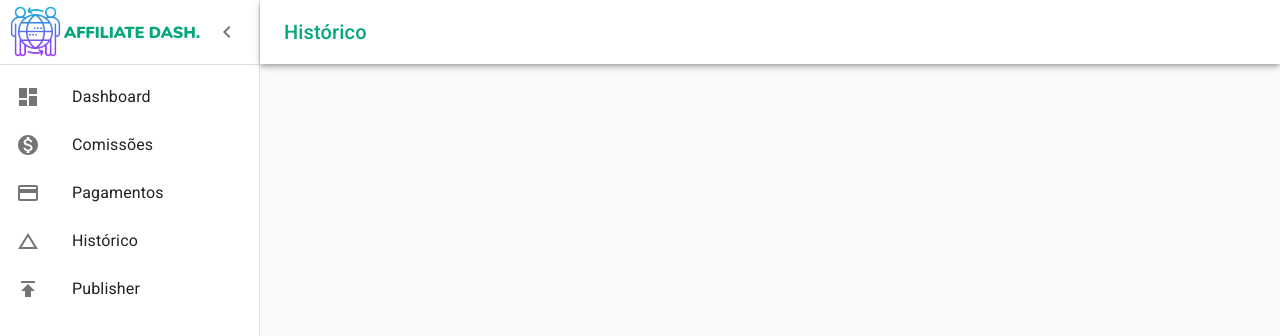
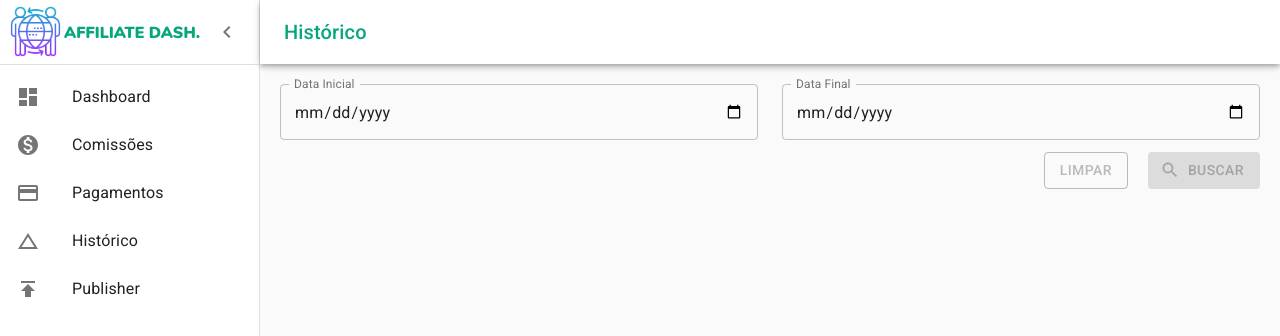
Before and after one commit to geraldobl58/react-dashboard-affiliate, a React (Create React App) app: page /historico in a window 1280 px wide. Shown: the top 336 px of the page. Built offline with nearby package versions, Linux system fonts and the light colour scheme.

Commit message:
:sparkles: Creating history page

```diff
--- a/src/pages/Historic/index.jsx
+++ b/src/pages/Historic/index.jsx
@@ -1,11 +1,187 @@
-import React from 'react';
+import React, { useState } from 'react';
+import { Link } from 'react-router-dom';
+
+import {
+  Grid,
+  TextField,
+  Button,
+  Paper,
+  Table,
+  TableBody,
+  TableCell,
+  TableContainer,
+  TableHead,
+  TableRow,
+  Typography,
+} from '@material-ui/core';
+
+import SearchIcon from '@material-ui/icons/Search';
+
+import { useMessages } from '../../hooks/Messages';
+import { useLoading } from '../../hooks/Loading';
 
 import Appshell from '../../components/Appshell';
 
-const Historic = () => (
-  <>
-    <Appshell>Histórico</Appshell>
-  </>
-);
+import {
+  ContainerWrapper,
+  ContainerMain,
+  ContainerSeparator,
+  DividerSeparator,
+} from '../../components/Container';
+
+import api from '../../services/api';
+
+import { ContainerButton } from './styles';
+
+const Historic = () => {
+  const { setMessageAttrs } = useMessages();
+  const { setIsLoading } = useLoading();
+
+  const [searchHistorics, setSearchHistorics] = useState([]);
+
+  const [startDate, setStartDate] = useState('');
+  const [endDate, setEndDate] = useState('');
+
+  const resetForm = () => {
+    setStartDate('');
+    setEndDate('');
+  };
+
+  const search = async () => {
+    try {
+      setIsLoading(true);
+      const response = await api.get(`/encerrados/`, {
+        params: {
+          dataInicial: startDate,
+          dataFinal: endDate,
+        },
+      });
+
+      if (response.data.length === 0) {
+        setMessageAttrs({
+          show: true,
+          severity: 'error',
+          text: 'Whoops: Nenhum resultado encontrado com seu filtro!',
+        });
+      }
+
+      setSearchHistorics(response.data);
+      setIsLoading(false);
+    } catch (err) {
+      setMessageAttrs({
+        show: true,
+        severity: 'error',
+        text: `${err}` || 'Whoops: Houve erro no servidor!',
+      });
+    }
+  };
+
+  return (
+    <ContainerWrapper>
+      <Appshell>Histórico</Appshell>
+      <ContainerMain>
+        <ContainerSeparator />
+        <Grid container spacing={3}>
+          <Grid item xs={6}>
+            <TextField
+              id="date"
+              label="Data Inicial"
+              type="date"
+              InputLabelProps={{
+                shrink: true,
+              }}
+              value={startDate}
+              onChange={(e) => setStartDate(e.target.value)}
+            />
+          </Grid>
+          <Grid item xs={6}>
+            <TextField
+              id="date"
+              label="Data Final"
+              type="date"
+              InputLabelProps={{
+                shrink: true,
+              }}
+              value={endDate}
+              onChange={(e) => setEndDate(e.target.value)}
+            />
+          </Grid>
+        </Grid>
+        <Grid container spacing={3}>
+          <Grid item xs={12}>
+            <ContainerButton>
+              <Button
+                variant="outlined"
+                color="secondary"
+                style={{ marginRight: '20px' }}
+                onClick={resetForm}
+                disabled={!startDate || !endDate}
+              >
+                Limpar
+              </Button>
+              <Button
+                variant="contained"
+                color="primary"
+                startIcon={<SearchIcon />}
+                onClick={search}
+                disabled={!startDate || !endDate}
+              >
+                Buscar
+              </Button>
+            </ContainerButton>
+          </Grid>
+        </Grid>
+        <ContainerSeparator />
+        {searchHistorics.length > 0 && (
+          <>
+            <Typography>{`${searchHistorics.length} ${
+              searchHistorics.length === 1
+                ? 'comissão encontrada'
+                : 'comissões encontradas'
+            } `}</Typography>
+
+            <DividerSeparator />
+            <TableContainer component={Paper}>
+              <Table>
+                <TableHead>
+                  <TableRow>
+                    <TableCell>Perído Ativo</TableCell>
+                    <TableCell>Receita</TableCell>
+                    <TableCell>Comissão</TableCell>
+                    <TableCell>Taxa Média</TableCell>
+                    <TableCell>Roas</TableCell>
+                    <TableCell>Encerrado</TableCell>
+                    <TableCell>Usuário</TableCell>
+                    <TableCell>Observação</TableCell>
+                    <TableCell />
+                  </TableRow>
+                </TableHead>
+                <TableBody>
+                  {searchHistorics.map((item) => (
+                    <TableRow key={item.id}>
+                      <TableCell component="th" scope="row">
+                        {item.dataInicial}
+                      </TableCell>
+                      <TableCell>{item.dataFinal}</TableCell>
+                      <TableCell>{item.comissao}</TableCell>
+                      <TableCell>{item.taxaMedia}</TableCell>
+                      <TableCell>{item.roas}</TableCell>
+                      <TableCell>{item.encerrado}</TableCell>
+                      <TableCell>{item.usuario}</TableCell>
+                      <TableCell>{item.observacao}</TableCell>
+                      <TableCell>
+                        <Link to="/">detalhes</Link>
+                      </TableCell>
+                    </TableRow>
+                  ))}
+                </TableBody>
+              </Table>
+            </TableContainer>
+          </>
+        )}
+      </ContainerMain>
+    </ContainerWrapper>
+  );
+};
 
 export default Historic;
--- a/src/pages/Historic/styles.js
+++ b/src/pages/Historic/styles.js
@@ -0,0 +1,6 @@
+import styled from 'styled-components';
+
+export const ContainerButton = styled.div`
+  display: flex;
+  justify-content: flex-end;
+`;
--- a/src/pages/Payments/index.jsx
+++ b/src/pages/Payments/index.jsx
@@ -7,6 +7,7 @@ import Appshell from '../../components/Appshell';
 
 import PaymentsForm from '../../template/PaymentsForm';
 import PaymentsTable from '../../template/PaymentsTable';
+import PaymentsCard from '../../template/PaymentsCard';
 
 import api from '../../services/api';
 
@@ -16,8 +17,6 @@ import {
   ContainerWrapper,
   DividerSeparator,
 } from '../../components/Container';
-
-import PaymentsCard from '../../template/PaymentsCard';
 
 const Payments = () => {
   const { setMessageAttrs } = useMessages();
```
Also changed, not shown: mocks.json (+38 -0 lines).
